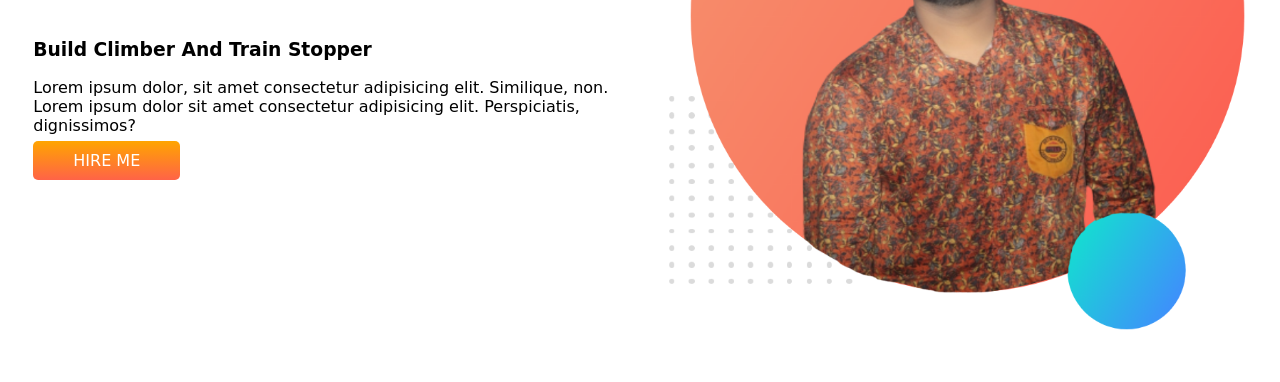
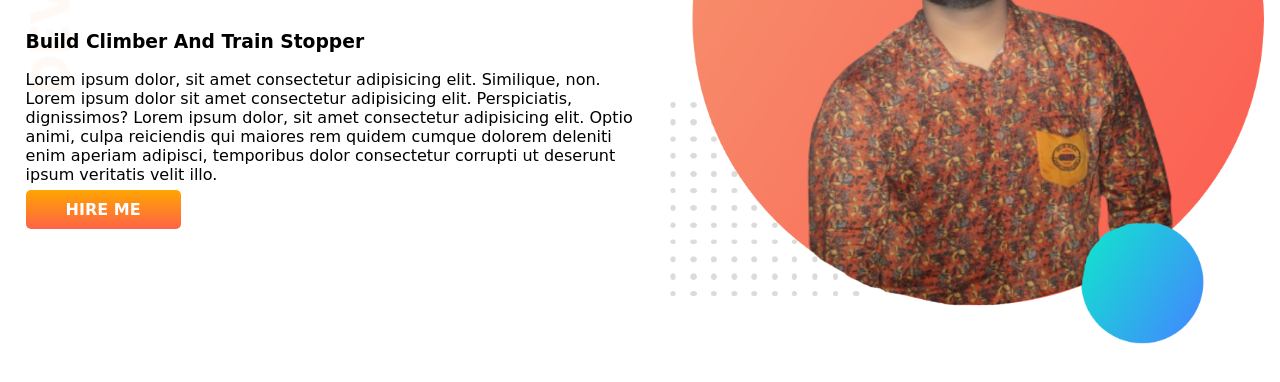
Before and after one commit to ssajolbd/my-learning-protfolio, a plain HTML site: page index.html in a window 1280 px wide. Shown: the part 268-650 px from the top of the page. Drawn offline with Linux system fonts and the light colour scheme; a web font is replaced by a local one.

Commit message:
top banner added

```diff
--- a/css/style.css
+++ b/css/style.css
@@ -1,5 +1,6 @@
 body {
   font-family: "Fuzzy Bubbles", cursive;
+  margin: 0;
 }
 h1 {
   font-size: 50px;
@@ -15,13 +16,18 @@ section {
   padding-left: 2%;
 }
 .half-width img {
-  width: 98%;
+  padding-top: 2px;
+  width: 100%;
 }
 .link-button {
   text-decoration: none;
   background-image: linear-gradient(orange, tomato);
-  font-weight: 500;
+  font-weight: 600;
   padding: 10px 40px;
   border-radius: 5px;
   color: white;
 }
+.top-banner {
+  background-image: url(/images/top-banner.png);
+  background-repeat: no-repeat;
+}
--- a/index.html
+++ b/index.html
@@ -15,7 +15,7 @@
     />
   </head>
   <body>
-    <section>
+    <section class="top-banner">
       <div class="half-width">
         <h1>Welcome To</h1>
         <h1><span class="name-title">Syndicate Bangladesh</span> World</h1>
@@ -23,7 +23,10 @@
         <p>
           Lorem ipsum dolor, sit amet consectetur adipisicing elit. Similique,
           non. Lorem ipsum dolor sit amet consectetur adipisicing elit.
-          Perspiciatis, dignissimos?
+          Perspiciatis, dignissimos? Lorem ipsum dolor, sit amet consectetur
+          adipisicing elit. Optio animi, culpa reiciendis qui maiores rem quidem
+          cumque dolorem deleniti enim aperiam adipisci, temporibus dolor
+          consectetur corrupti ut deserunt ipsum veritatis velit illo.
         </p>
         <a
           class="link-button"
```
